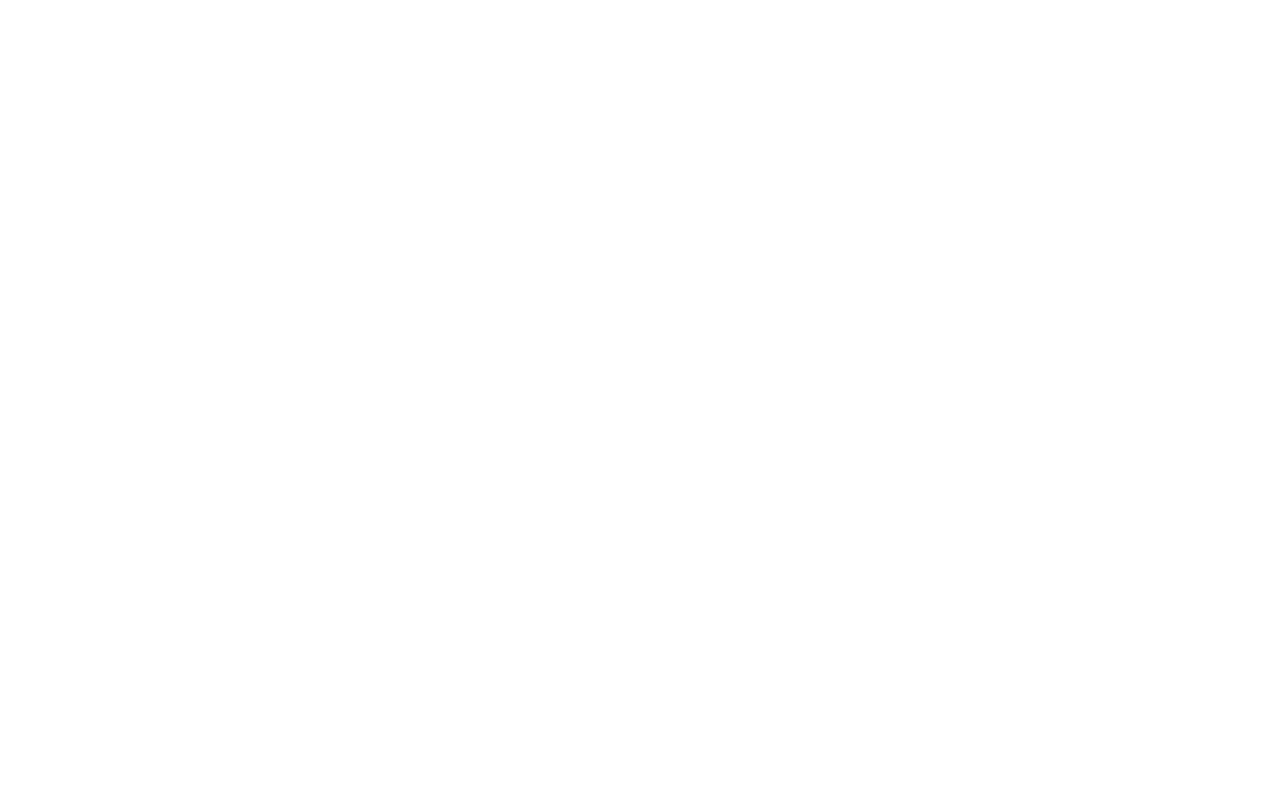
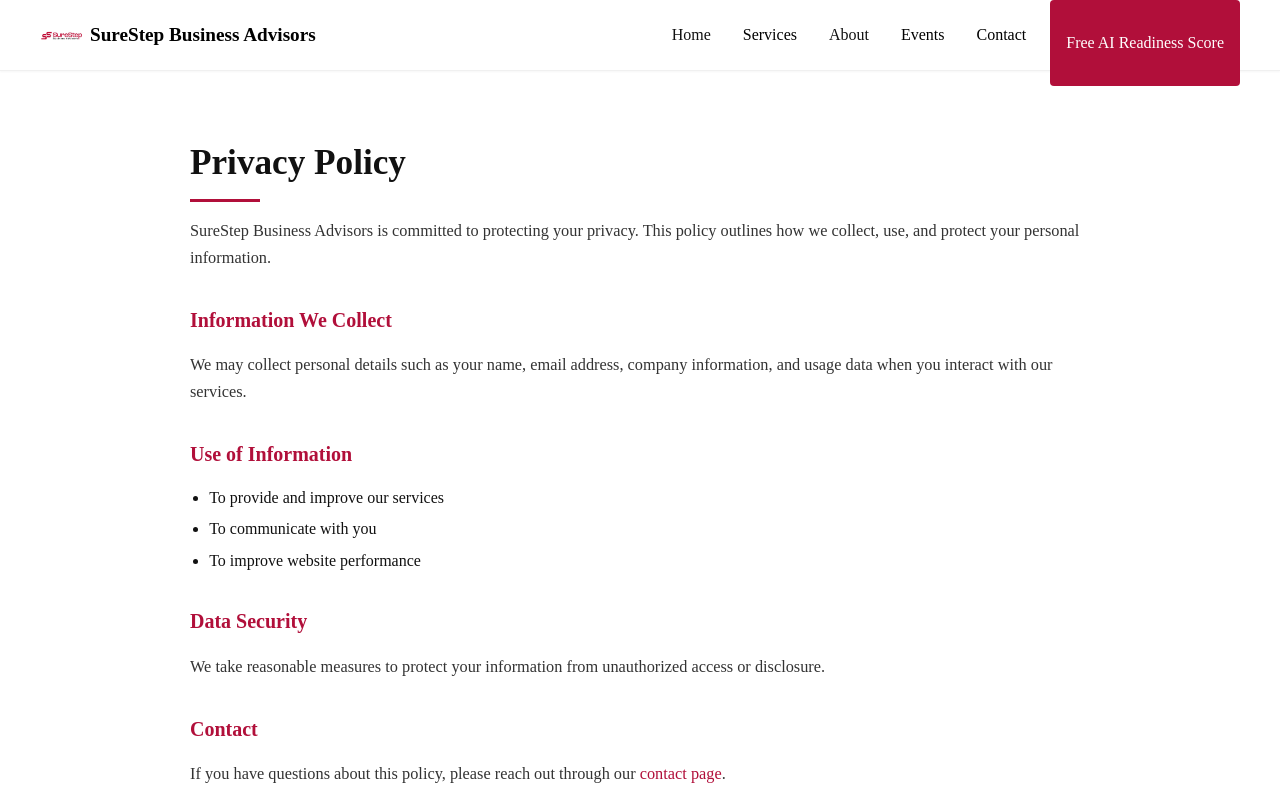
Before and after one commit to annewaithaka/SureStep-business, a React (Vite) app in the folder frontend/: page /privacy-policy in a window 1280 px wide. Before the commit this address had no page. Shown: the top 800 px of the page. Built offline with nearby package versions, Linux system fonts and the light colour scheme.

Commit message:
added privacy and terms of service content

```diff
--- a/frontend/src/App.jsx
+++ b/frontend/src/App.jsx
@@ -9,6 +9,9 @@
 import Events from "./pages/Events";
 import Contact from "./pages/Contact";
 import AIReadiness from "./pages/AIReadiness";
+import PrivacyPolicy from "./pages/PrivacyPolicy";
+import TermsOfService from "./pages/TermsOfService";
+
 
 /* Dashboard */
 import DashboardLayout from "./pages/dashboard/DashboardLayout";
@@ -35,6 +38,8 @@
         <Route path="/contact" element={<Contact />} />
         <Route path="/ai-readiness" element={<AIReadiness />} />
         <Route path="/login" element={<Login />} />
+        <Route path="/privacy-policy" element={<PrivacyPolicy />} />
+        <Route path="/terms-of-service" element={<TermsOfService />} />
 
 
         {/* 📊 Protected Dashboard Routes */}
--- a/frontend/src/components/Footer.jsx
+++ b/frontend/src/components/Footer.jsx
@@ -24,7 +24,15 @@
             <li><Link to="/ai-readiness">AI Readiness Review</Link></li>
             <li><Link to="/services">Automation & System Design</Link></li>
             <li><Link to="/services#team-training">Team Training</Link></li>
-            <li><Link to="/knowledge-hub">Knowledge Hub AI</Link></li>
+            <li>
+              <a
+                href="https://surestepbusiness.com/knowledge-hub"
+                target="_blank"
+                rel="noopener noreferrer"
+              >
+                Knowledge Hub AI
+              </a>
+            </li>
           </ul>
         </div>
       </div>
--- /dev/null
+++ b/frontend/src/css/LegalPages.css
@@ -0,0 +1,78 @@
+/* Page wrapper */
+.legal-page {
+  min-height: 100vh;
+  display: flex;
+  flex-direction: column;
+  background-color: #ffffff;
+  color: #111111;
+}
+
+/* Main content area */
+.legal-container {
+  flex: 1;
+  max-width: 900px;
+  margin: 0 auto;
+  padding: 2.5rem 1.5rem 2.5rem; /* 🔽 reduced top padding */
+}
+
+/* Main heading */
+.legal-container h1 {
+  font-size: 2.2rem;
+  margin-bottom: 1rem; /* 🔽 tighter */
+  color: #111111;
+  position: relative;
+}
+
+/* Red accent underline (stronger presence) */
+.legal-container h1::after {
+  content: "";
+  display: block;
+  width: 70px;
+  height: 3px;
+  background-color: #B10F3A;
+  margin-top: 0.5rem;
+}
+
+/* Section headings */
+.legal-container h2 {
+  font-size: 1.25rem;
+  margin-top: 2rem;      /* 🔽 reduced */
+  margin-bottom: 0.5rem;
+  color: #B10F3A;        /* 🔴 brand red */
+  font-weight: 600;
+}
+
+/* Body text */
+.legal-container p {
+  font-size: 1.02rem;
+  line-height: 1.65;     /* 🔽 tighter */
+  margin-bottom: 1rem;
+  color: #333333;
+}
+
+/* Lists */
+.legal-container ul {
+  padding-left: 1.2rem;
+  margin-bottom: 1.2rem;
+}
+
+.legal-container li {
+  margin-bottom: 0.4rem;
+  line-height: 1.55;
+}
+
+/* Links */
+.legal-container a {
+  color: #B10F3A;
+  text-decoration: none;
+  font-weight: 500;
+}
+
+.legal-container a:hover {
+  text-decoration: underline;
+}
+
+/* Footer stays at bottom */
+.footer {
+  margin-top: auto;
+}
--- /dev/null
+++ b/frontend/src/pages/PrivacyPolicy.jsx
@@ -0,0 +1,53 @@
+import { Link } from "react-router-dom";
+import "../css/LegalPages.css";
+import Navbar from "../components/Navbar";
+import Footer from "../components/Footer";
+
+const PrivacyPolicy = () => {
+  return (
+    <div className="legal-page">
+      <Navbar />
+
+      <main className="legal-container">
+        <h1>Privacy Policy</h1>
+
+        <p>
+          SureStep Business Advisors is committed to protecting your
+          privacy. This policy outlines how we collect, use, and protect
+          your personal information.
+        </p>
+
+        <h2>Information We Collect</h2>
+        <p>
+          We may collect personal details such as your name, email
+          address, company information, and usage data when you interact
+          with our services.
+        </p>
+
+        <h2>Use of Information</h2>
+        <ul>
+          <li>To provide and improve our services</li>
+          <li>To communicate with you</li>
+          <li>To improve website performance</li>
+        </ul>
+
+        <h2>Data Security</h2>
+        <p>
+          We take reasonable measures to protect your information from
+          unauthorized access or disclosure.
+        </p>
+
+        <h2>Contact</h2>
+        <p>
+          If you have questions about this policy, please reach out through our{" "}
+          <Link to="/contact">contact page</Link>.
+        </p>
+
+      </main>
+
+      <Footer />
+    </div>
+  );
+};
+
+export default PrivacyPolicy;
--- /dev/null
+++ b/frontend/src/pages/TermsOfService.jsx
@@ -0,0 +1,48 @@
+import "../css/LegalPages.css";
+import Navbar from "../components/Navbar";
+import Footer from "../components/Footer";
+
+const TermsOfService = () => {
+  return (
+    <div className="legal-page">
+      <Navbar />
+
+      <main className="legal-container">
+        <h1>Terms of Service</h1>
+
+        <p>
+          By accessing the SureStep Business Advisors website, you agree
+          to comply with the following terms and conditions.
+        </p>
+
+        <h2>Use of Website</h2>
+        <p>
+          You agree to use this website only for lawful purposes and in
+          accordance with applicable regulations.
+        </p>
+
+        <h2>Intellectual Property</h2>
+        <p>
+          All content and materials on this site are owned by SureStep
+          Business Advisors and may not be reproduced without permission.
+        </p>
+
+        <h2>Limitation of Liability</h2>
+        <p>
+          SureStep Business Advisors is not liable for any damages arising
+          from the use of this website.
+        </p>
+
+        <h2>Updates to Terms</h2>
+        <p>
+          These terms may be updated periodically. Continued use of the
+          site indicates acceptance of the revised terms.
+        </p>
+      </main>
+
+      <Footer />
+    </div>
+  );
+};
+
+export default TermsOfService;
```
